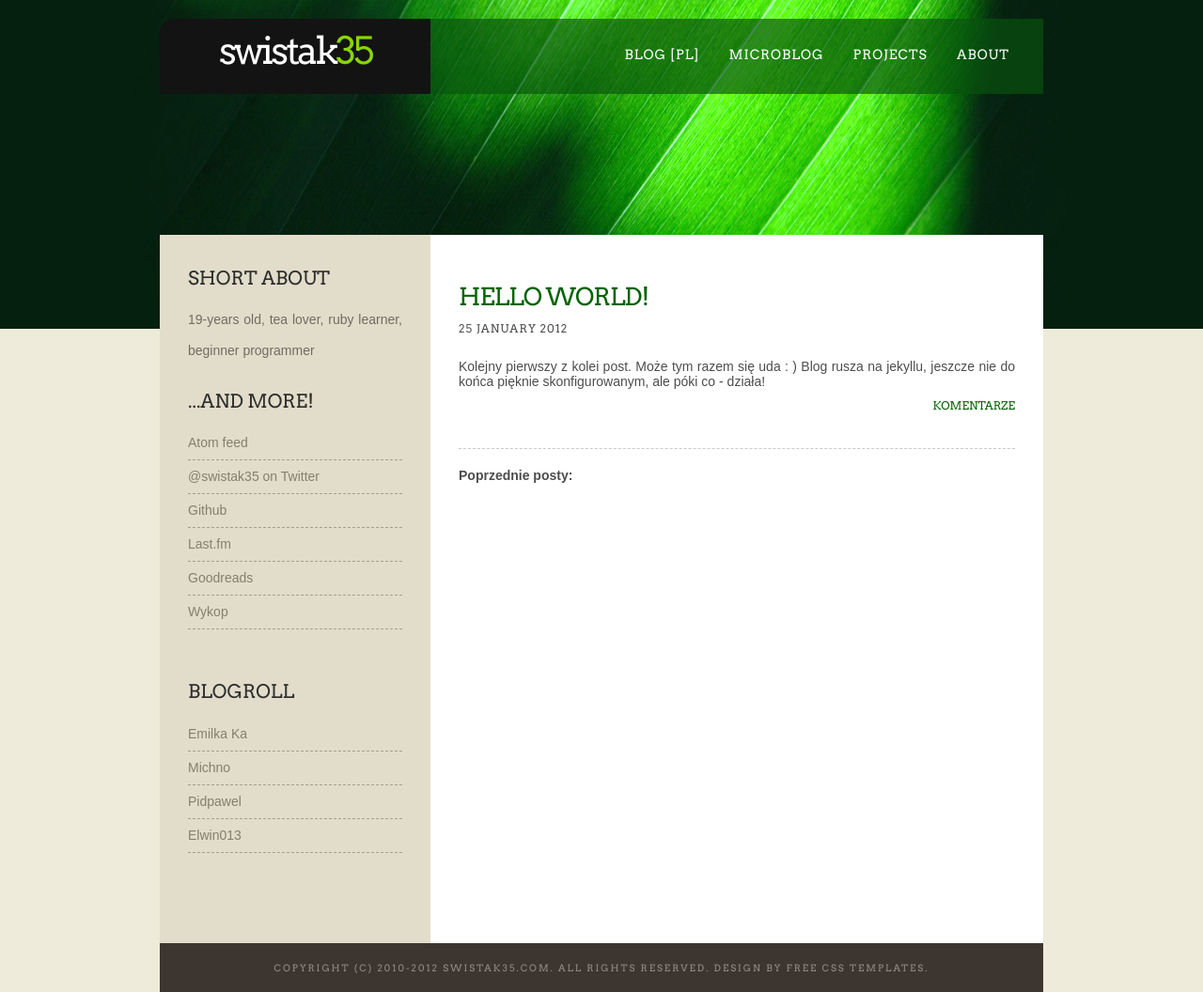
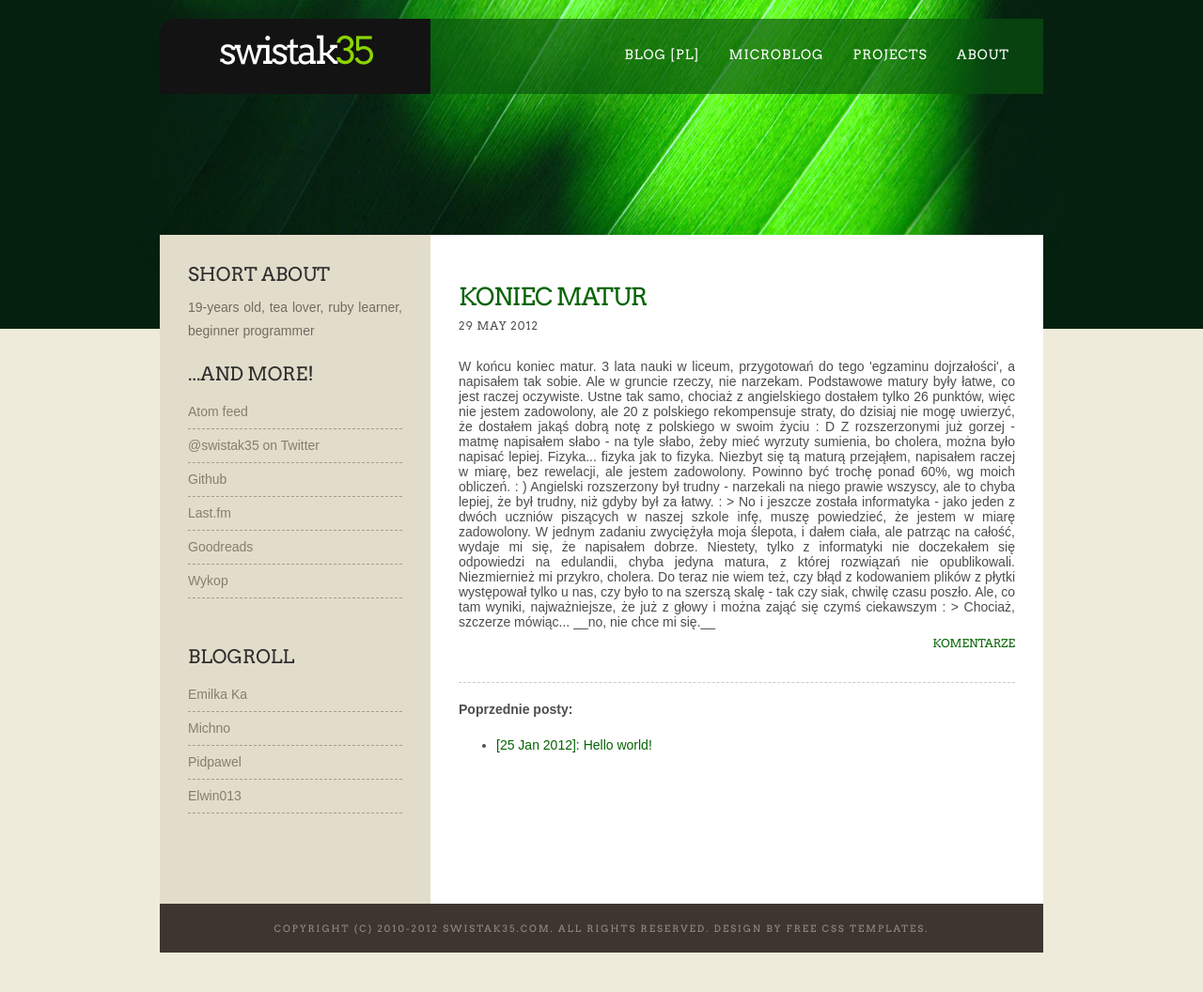
Before and after one commit to swistak35/swistak35.github.com, a Jekyll site: the page built from index.html, in a window 1280 px wide. Shown: the whole page at 94% size. Built offline with Jekyll 4.4.1, drawn with Linux system fonts in a browser that asks for light colours; some web fonts are replaced; the list of posts is cut into pages by our own code; after the commit the page ends 1014 px from its top, so only the background shows below that.

Commit message:
Koniec matur i zmniejszenie interlinii

```diff
--- /dev/null
+++ b/_posts/2012-05-29-Koniec-matur.textile
@@ -0,0 +1,15 @@
+---
+layout: post
+title: Koniec matur
+---
+
+W końcu koniec matur. 3 lata nauki w liceum, przygotowań do tego 'egzaminu dojrzałości', a napisałem tak sobie. Ale w gruncie rzeczy, nie narzekam.
+
+Podstawowe matury były łatwe, co jest raczej oczywiste. Ustne tak samo, chociaż z angielskiego dostałem tylko 26 punktów, więc nie jestem zadowolony, ale 20 z polskiego rekompensuje straty, do dzisiaj nie mogę uwierzyć, że dostałem jakąś dobrą notę z polskiego w swoim życiu : D
+Z rozszerzonymi już gorzej - matmę napisałem słabo - na tyle słabo, żeby mieć wyrzuty sumienia, bo cholera, można było napisać lepiej. Fizyka... fizyka jak to fizyka. Niezbyt się tą maturą przejąłem, napisałem raczej w miarę, bez rewelacji, ale jestem zadowolony. Powinno być trochę ponad 60%, wg moich obliczeń. : ) Angielski rozszerzony był trudny - narzekali na niego prawie wszyscy, ale to chyba lepiej, że był trudny, niż gdyby był za łatwy. : >
+
+No i jeszcze została informatyka - jako jeden z dwóch uczniów piszących w naszej szkole infę, muszę powiedzieć, że jestem w miarę zadowolony. W jednym zadaniu zwyciężyła moja ślepota, i dałem ciała, ale patrząc na całość, wydaje mi się, że napisałem dobrze. Niestety, tylko z informatyki nie doczekałem się odpowiedzi na edulandii, chyba jedyna matura, z której rozwiązań nie opublikowali. Niezmiernież mi przykro, cholera. Do teraz nie wiem też, czy błąd z kodowaniem plików z płytki występował tylko u nas, czy było to na szerszą skalę - tak czy siak, chwilę czasu poszło.
+
+Ale, co tam wyniki, najważniejsze, że już z głowy i można zająć się czymś ciekawszym : >
+Chociaż, szczerze mówiąc...
+__no, nie chce mi się.__
--- a/css/style.css
+++ b/css/style.css
@@ -36,7 +36,7 @@ h3 {
 
 p, ul, ol {
 	margin-top: 0;
-	line-height: 240%;
+	line-height: 180%;
 }
 
 ul, ol {
```
